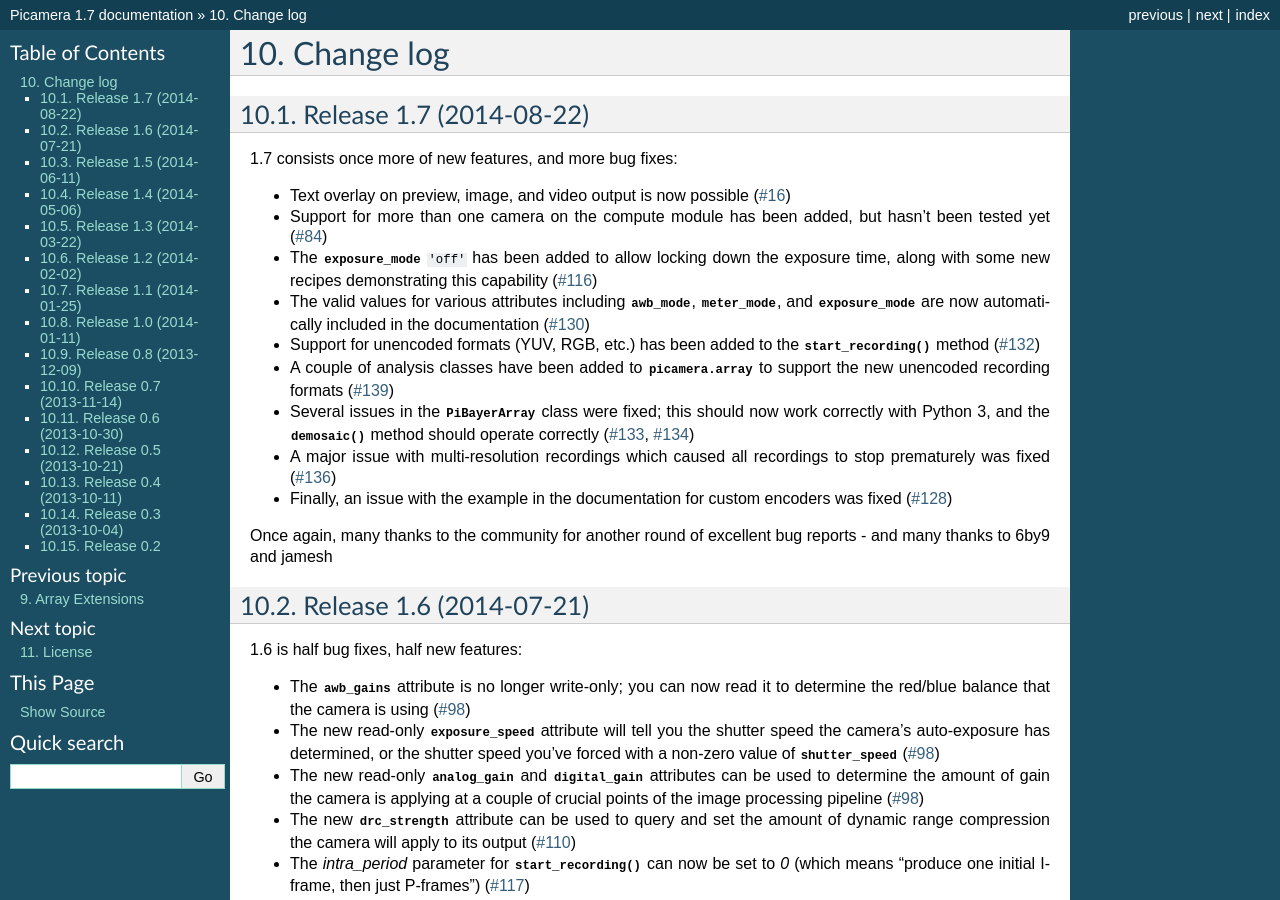
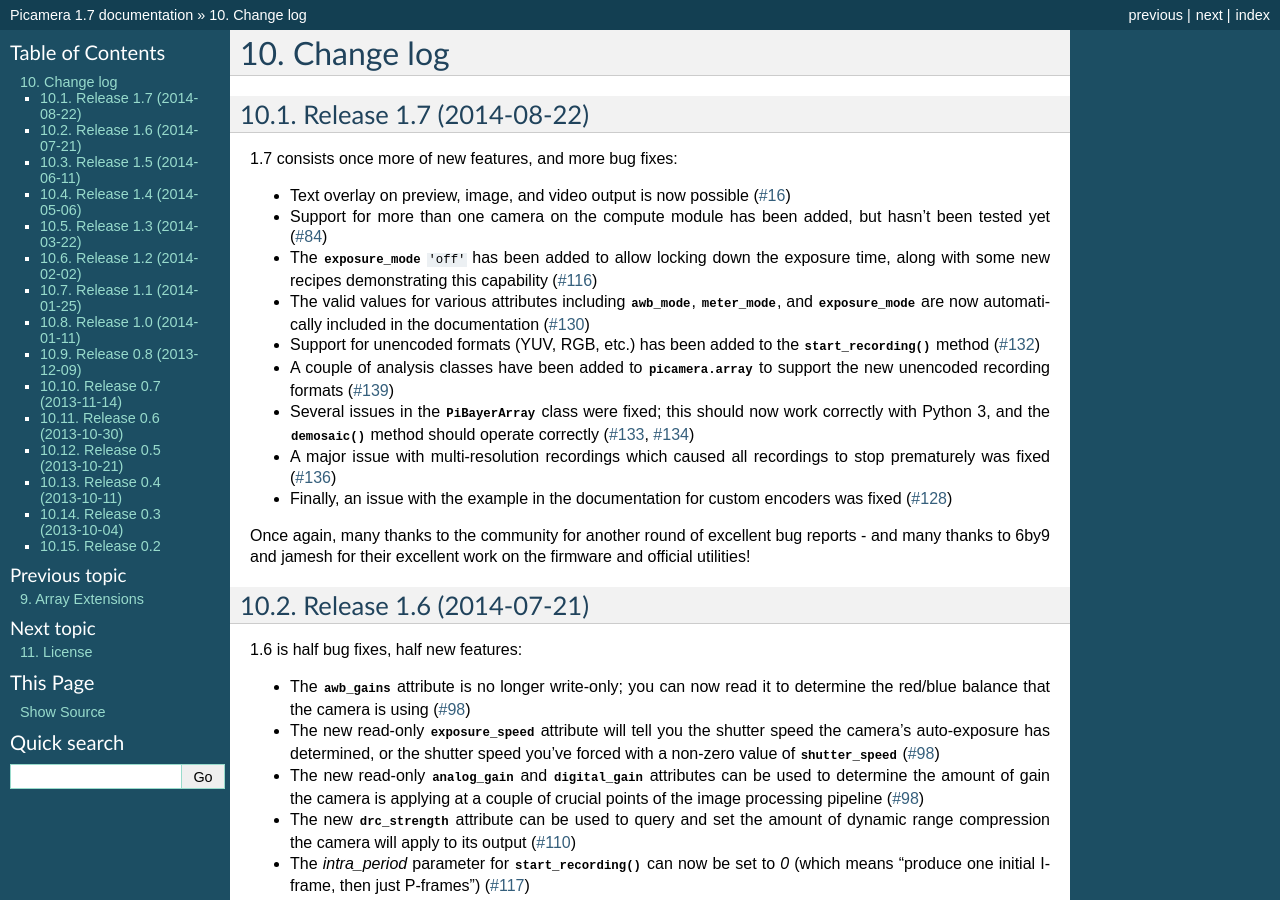
Before and after one commit to waveform80/picamera, a Sphinx documentation site: the page built from docs/changelog.rst, in a window 1280 px wide and 900 px high. Built offline with Sphinx 7.4.7, drawn with Linux system fonts in a browser that asks for light colours.

Commit message:
Ooops - fix the changelog postscript

```diff
--- a/docs/changelog.rst
+++ b/docs/changelog.rst
@@ -34,7 +34,8 @@ Release 1.7 (2014-08-22)
   was fixed (`#128`_)
 
 Once again, many thanks to the community for another round of excellent bug
-reports - and many thanks to 6by9 and jamesh
+reports - and many thanks to 6by9 and jamesh for their excellent work on the
+firmware and official utilities!
 
 .. _#16: https://github.com/waveform80/picamera/issues/16
 .. _#84: https://github.com/waveform80/picamera/issues/84
```
